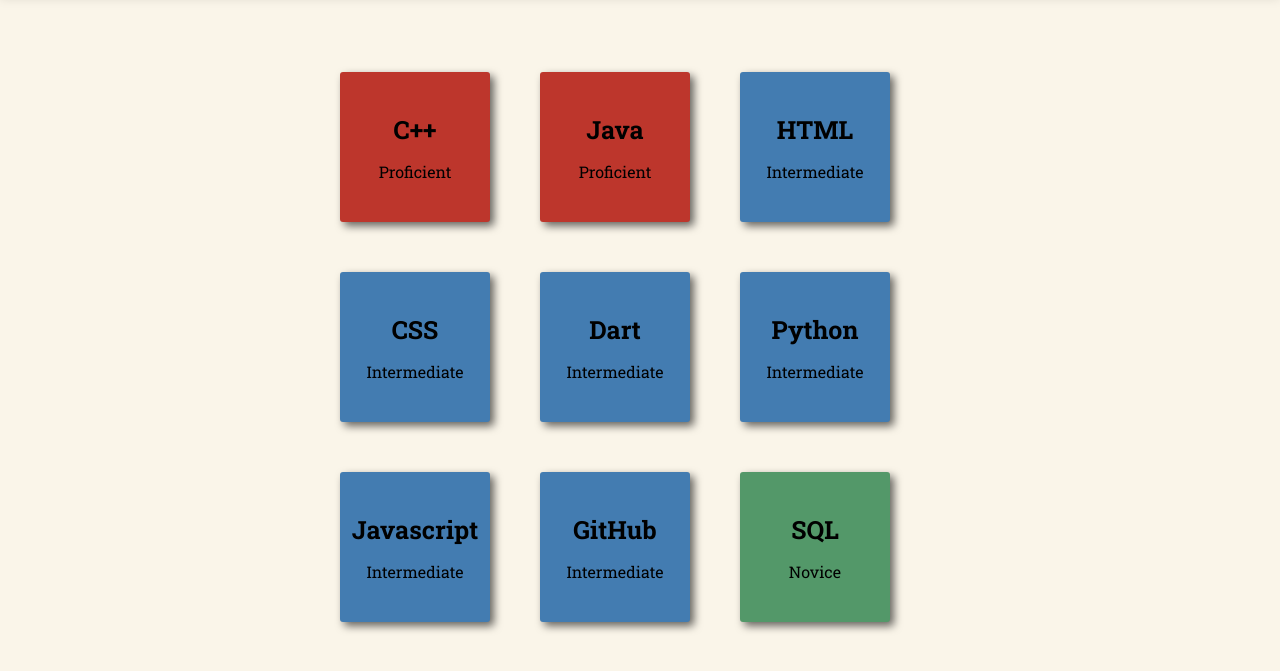
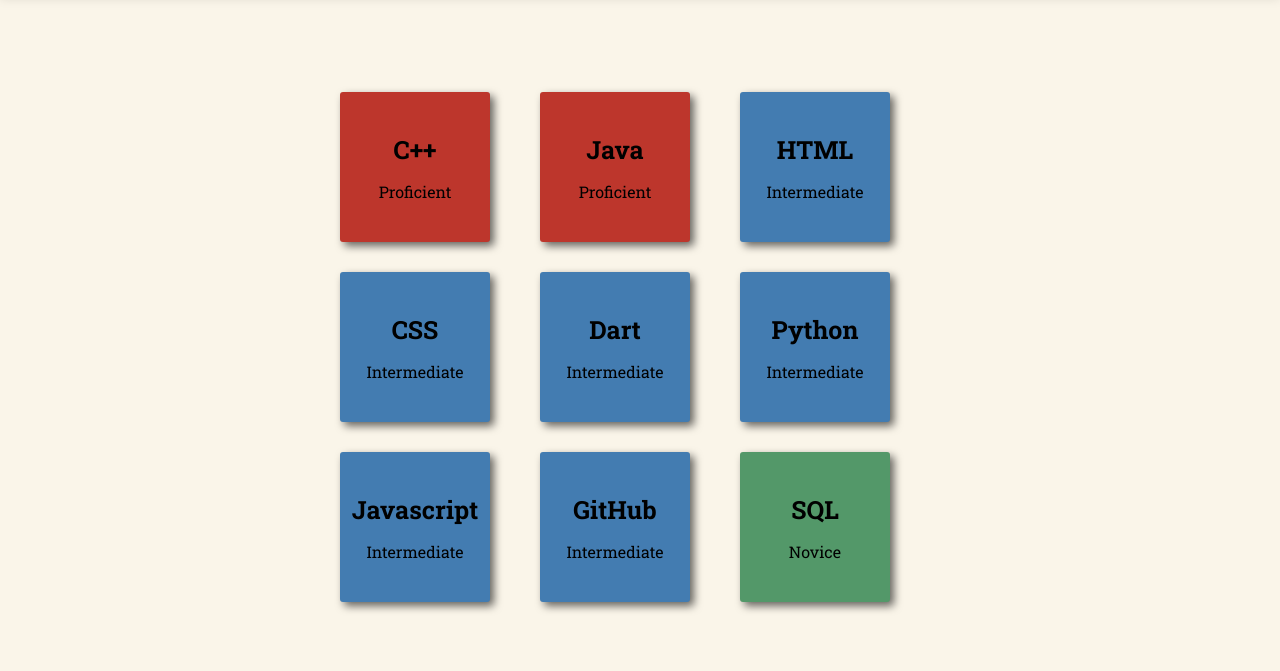
Before and after one commit to coletom22/coletom22.github.io, a plain HTML site: page skills.html in a window 1280 px wide. Shown: the part 73-744 px from the top of the page. Drawn offline with Linux system fonts and the light colour scheme.

Commit message:
Update style.css

```diff
--- a/style/style.css
+++ b/style/style.css
@@ -891,7 +891,7 @@ ul li h4 p {
   align-content: center;
   display: grid;
   grid-template-columns: repeat(3, 200px);
-  row-gap: 50px;
+  row-gap: 30px;
   margin-top: 100px;
 }
 
```
